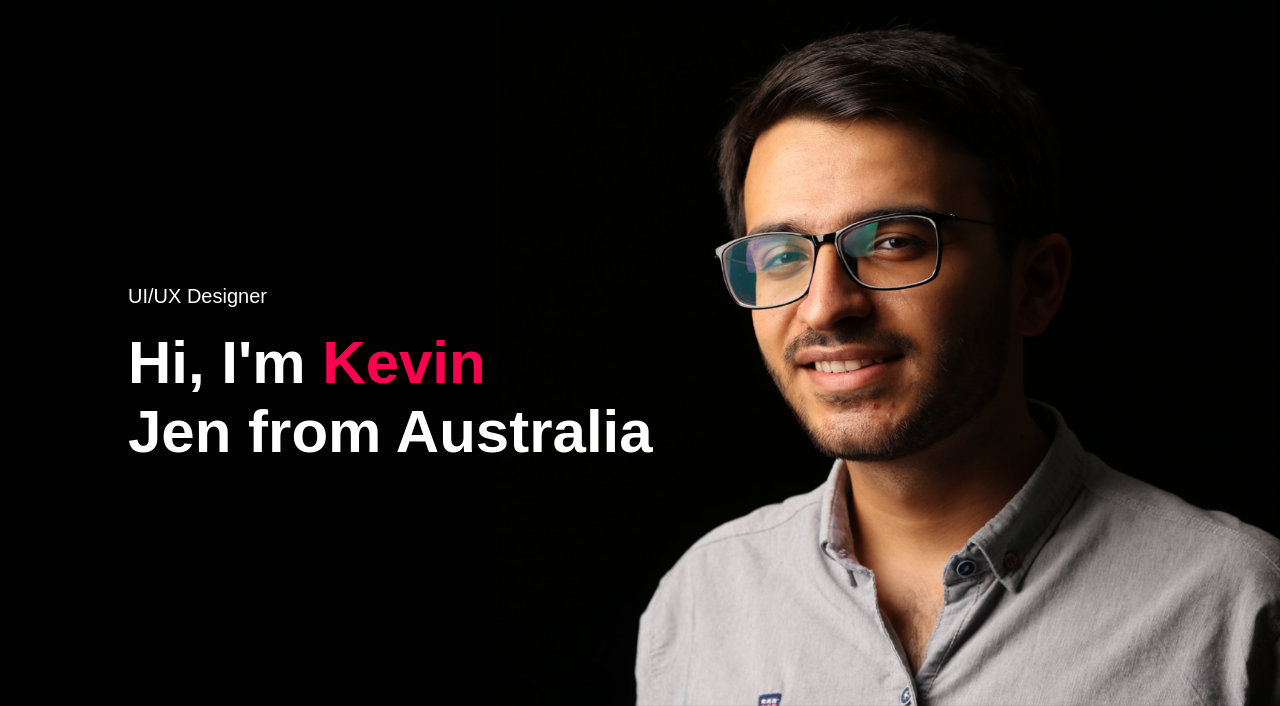
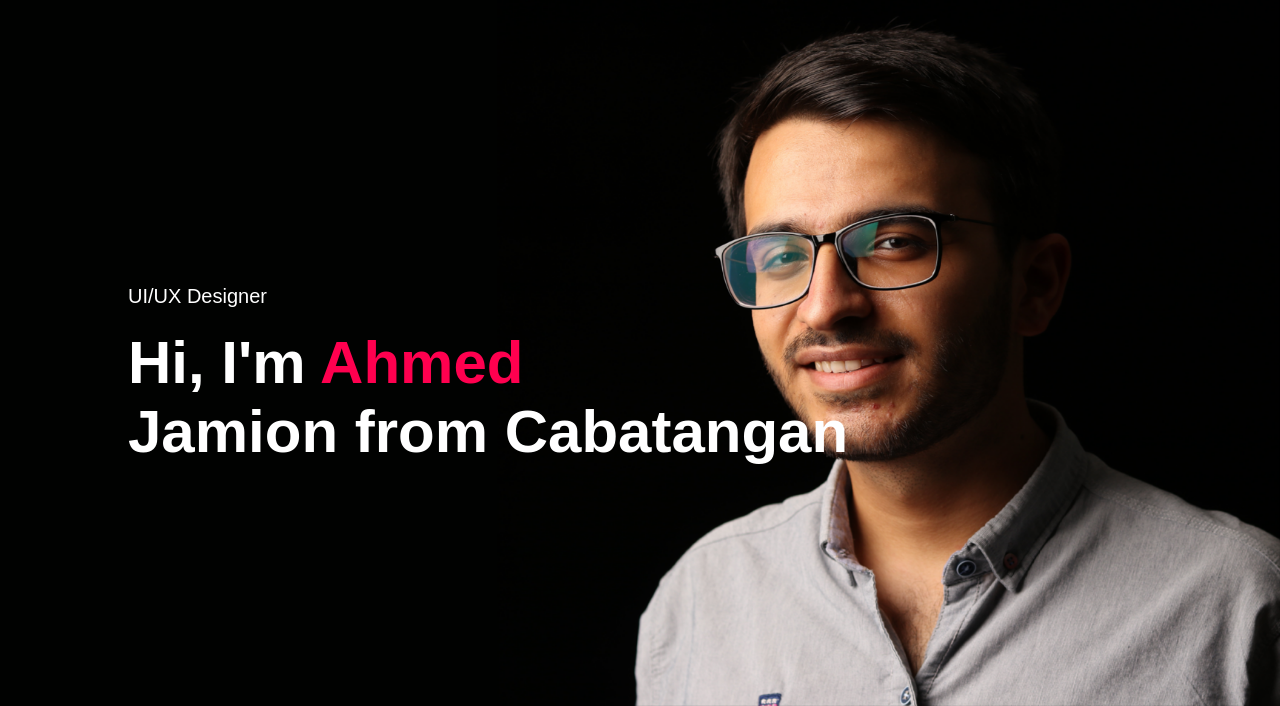
Before and after one commit to ahmedjamion/personalportfoliowebsite, a plain HTML site: page index.html in a window 1280 px wide. Shown: the part 94-800 px from the top of the page. Drawn offline with Linux system fonts and the light colour scheme.

Commit message:
changed name and address

```diff
--- a/index.html
+++ b/index.html
@@ -27,7 +27,7 @@
             </nav>
             <div class="header-text">
                 <p>UI/UX Designer</p>
-                <h1>Hi, I'm <span>Kevin</span><br>Jen from Australia</h1>
+                <h1>Hi, I'm <span>Ahmed</span><br>Jamion from Cabatangan</h1>
             </div>
         </div>
     </div>
```
